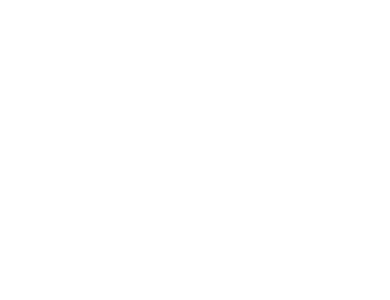
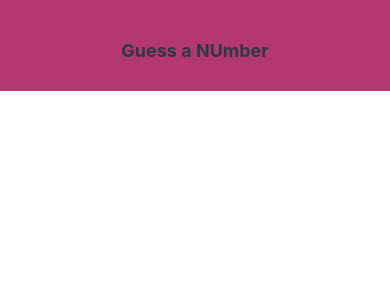
Before and after one commit to bacha-11/GuessNumberGame, a React Native app: screen / in a window 390 px wide. Shown: the top 300 px of the page. Built offline with nearby package versions, Linux system fonts and the light colour scheme.

Commit message:
design a header component

```diff
--- a/App.js
+++ b/App.js
@@ -1,14 +1,17 @@
 import { StatusBar } from 'expo-status-bar';
 import React from 'react';
 import { StyleSheet, Text, View } from 'react-native';
+import Header from './components/Header';
+
 
 export default function App() {
   return (
     <View style={styles.container}>
-
+      <Header title="Guess a NUmber"/>
     </View>
   );
 }
+
 
 const styles = StyleSheet.create({
   container: {
--- /dev/null
+++ b/components/Header.js
@@ -0,0 +1,33 @@
+import React from "react";
+import { View, Text, StyleSheet } from "react-native"
+
+
+const Header = ({title,...props}) =>{
+    return(
+        <View style={styles.headerContainer}>
+            <Text style={styles.headerTitle}>{title}</Text>
+        </View>
+    )
+}
+
+
+
+const styles = StyleSheet.create({
+    headerContainer:{
+        justifyContent:"center",
+        alignItems:"center",
+        backgroundColor:"#B33771",
+        padding:30,
+    },
+
+    headerTitle:{
+        color:"#2C3A47",
+        fontSize:18,
+        marginTop:10,
+        fontWeight:"bold",
+    }
+})
+
+
+
+export default Header;
```
